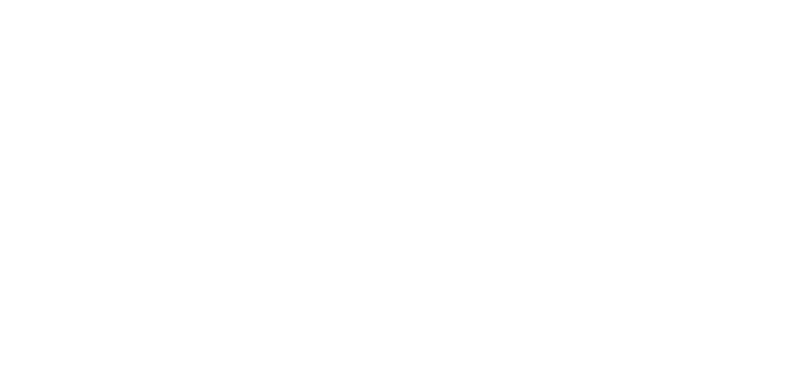
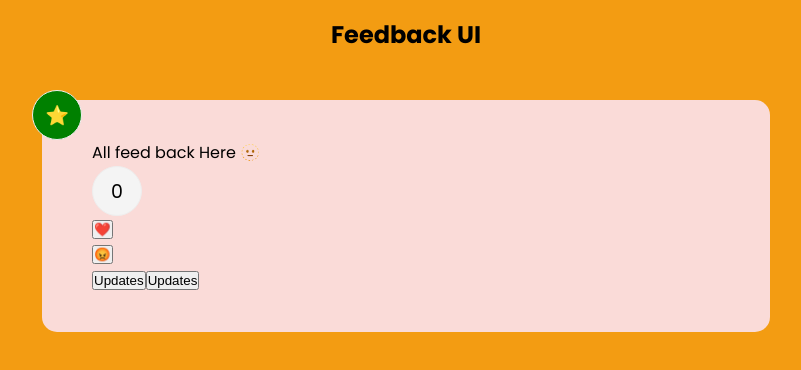
Before and after one commit to ReicaD/Service-Rating, a React (Create React App) app in the folder ratings/: page / in a window 1280 px wide. Shown: the top 370 px of the page, without its empty margins (234-1035 px from the left). Built offline with nearby package versions, Linux system fonts and the light colour scheme; the HTML template or start-up script is replaced by a standard one.

Commit message:
added useStates

```diff
--- a/ratings/src/App.js
+++ b/ratings/src/App.js
@@ -1,10 +1,15 @@
-import React from "react";
+import Header from "./components/Header";
+import FeedbackItem from "./components/FeedbackItem";
+
 
 function App() {
-  return React.createElement(
-    "div",
-    { className: "container" },
-    React.createElement("h1", {})
+  return (
+    <>
+      <Header bgColor="#F39C12" textColor="black" />
+      <div className="container">
+        <FeedbackItem />
+      </div>
+    </>
   );
 }
 
--- /dev/null
+++ b/ratings/src/components/FeedbackItem.jsx
@@ -0,0 +1,41 @@
+import react, { useState } from "react";
+//import { useEffect } from "react";
+
+function FeedbackItem() {
+  const [rating, setRating] = useState('⭐️');
+  const [text, setText] = useState("All feed back Here 🫥");
+  const [count,setCount] = useState(0)
+  console.log(text)
+  //console.log(FeedbackItem)
+
+  const handleClick = () => {
+    setRating(40);
+  };
+  const increment = () => {
+    // setState({ ...state,  count + 1 });
+   return setCount(count + 1)
+  };
+  const handleText =() =>{
+    return setText('Top viewers')
+  }
+  const decrement = () => {
+    // setState({ ...state, count - 1 });
+    return setCount(count - 1)
+  };
+  return (
+    <div className="card">
+      <div className="num-display">{rating}</div>
+      <div className="text-display">{text}</div>
+
+      <div className="num-display-count">{count}</div>
+
+      <button onClick={increment}>❤️</button><br/>
+      <button onClick={decrement}> 😡</button><br/>
+      <button onClick={handleText}>Updates</button>
+      <button onClick={handleClick}>Updates</button>
+
+    </div>
+  );
+}
+
+export default FeedbackItem;
--- /dev/null
+++ b/ratings/src/components/Header.jsx
@@ -0,0 +1,30 @@
+// import React from 'react'
+import PropTypes from 'prop-types'
+
+function Header({text,bgColor,textColor}) {
+    const headerStyles = {
+        backgroundColor:bgColor,
+         color:textColor,
+    }
+
+  return (
+    <header style={headerStyles}>
+      <div className ="container">
+         <h2>{text}</h2>
+      </div>
+    </header>
+  )
+}
+Header.defaultProps ={
+    text:'Feedback UI',
+    bgColor: 'blue',
+    textColor:'red',
+
+}
+Header.propTypes ={
+    text: PropTypes.string,
+    bgColor : PropTypes.string,
+    textColor:PropTypes,
+}
+
+export default Header
--- a/ratings/src/index.css
+++ b/ratings/src/index.css
@@ -1,108 +1,244 @@
-body {
+
+
+@import url('https://fonts.googleapis.com/css2?family=Poppins:wght@400;600;700&display=swap');
+
+* {
+  box-sizing: border-box;
   margin: 0;
-  font-family: -apple-system, BlinkMacSystemFont, 'Segoe UI', 'Roboto', 'Oxygen',
-    'Ubuntu', 'Cantarell', 'Fira Sans', 'Droid Sans', 'Helvetica Neue',
-    sans-serif;
-  -webkit-font-smoothing: antialiased;
-  -moz-osx-font-smoothing: grayscale;
+  padding: 0;
 }
 
-code {
-  font-family: source-code-pro, Menlo, Monaco, Consolas, 'Courier New',
-    monospace;
-}
- /* body{
-   display: none;
- }
- body{
-  background:#bcaed0;
-}
 body {
-max-width: 1200px;
-margin: 20px auto;
-padding: 0 20px;
-font-family: sans-serif, serif;
+  font-family: 'Poppins', sans-serif;
+  background-color:#F39C12 ;
+  color: #fff;
+  line-height: 1.6;
 }
 
-p,
-h1,
-h2,
-h3,
-a,
 ul {
-margin: 0;
-padding: 0;
-text-decoration: none;
-color: #a1887f;
+  list-style: none;
 }
-nav {
+
+.container {
+  max-width: 768px;
+  margin: auto;
+  padding: 0 20px;
+}
+
+header {
+  height: 70px;
+  width: 100%;
   display: flex;
   justify-content: space-between;
-margin-bottom: 60px;
-padding-bottom: 10px;
-border-bottom: 1px solid rgb(238, 231, 231);
-text-transform: uppercase;
+  align-items: center;
+  margin-bottom: 30px;
 }
 
-nav ul {
+.card {
+  background-color:#FADBD8;
+  color:black;
+  border-radius: 15px;
+  padding: 40px 50px;
+  margin: 20px 0;
+  position: relative;
+}
+
+.card.reverse {
+  background-color: rgba(0, 0, 0, 0.4);
+  color: #fff;
+}
+
+.card h2 {
+  font-size: 22px;
+  font-weight: 600;
+  text-align: center;
+}
+
+.rating {
+  display: flex;
+  align-items: center;
+  justify-content: space-around;
+  margin: 30px 0 40px;
+}
+
+.rating li,
+.num-display {
+  position: relative;
+  background: #f4f4f4;
+  width: 50px;
+  height: 50px;
+  padding: 10px;
+  text-align: center;
+  border-radius: 50%;
+  font-size: 19px;
+  border: 1px #eee solid;
+  transition: 0.3s;
+}
+.num-display-count {
+  position: relative;
+  background: #f4f4f4;
+  width: 50px;
+  height: 50px;
+  padding: 10px;
+  text-align: center;
+  border-radius: 50%;
+  font-size: 19px;
+  border: 1px #eee solid;
+  transition: 0.3s;
+}
+
+.rating li label {
+  position: absolute;
+  top: 50%;
+  left: 50%;
+  width: 50px;
+  height: 50px;
+  padding: 10px;
+  border-radius: 50%;
+  transform: translate(-50%, -50%);
+  cursor: pointer;
+}
+
+.rating li:hover,
+.num-display {
+  background: green;
+  color: #fff;
+}
+
+[type='radio'] {
+  opacity: 0;
+}
+
+[type='radio']:checked ~ label {
+  background: #ff6a95;
+  color: #fff;
+}
+
+.input-group {
+  display: flex;
+  flex-direction: row;
+  border: 1px solid #ccc;
+  padding: 8px 10px;
+  border-radius: 8px;
+}
+
+input {
+  flex-grow: 2;
+  border: none;
+  font-size: 16px;
+}
+
+input:focus {
+  outline: none;
+}
+
+.feedback-stats {
+  color: #fff;
   display: flex;
   justify-content: space-between;
-align-items: flex-end;
-}
-nav li {
-list-style-type: none;
-margin-left: 20px;
+  align-items: center;
 }
 
-nav h1 {
-font-size: 3em;
+.num-display {
+  position: absolute;
+  top: -10px;
+  left: -10px;
 }
 
-nav p,
-nav a {
-color: rgb(247, 241, 241);
-font-weight: 300;
-}
-footer {
-color: #a1887f;
-text-align: center;
-margin: 80px auto 20px;
-}
-h2 {
-margin-bottom: 40px;
-}
-h3 {
-text-transform: capitalize;
-margin-bottom: 8px;
-}
-.content {
-margin: left 20px;
-}
-.create-blog form {
-max-width: 400px;
-margin: 0 auto;
-}
-.create-blog input .create-blog textarea {
-display: block;
-width: 100%;
-margin: 10px 0;
-padding: 8px;
-}
-.create-blog label {
-display: block;
-margin: top 24px;
+.close,
+.edit {
+  position: absolute;
+  top: 10px;
+  right: 20px;
+  cursor: pointer;
+  background: none;
+  border: none;
 }
 
-textarea {
-height: 120px;
+.edit {
+  right: 40px;
 }
 
-.create-blog button {
-margin-top: 20px;
-background: rgb(196, 33, 33);
-color: ghostwhite;
-padding: 6px;
+.btn {
+  color: #fff;
   border: 0;
-font-size: 1.2em;
+  border-radius: 8px;
+  color: #fff;
+  width: 100px;
+  height: 40px;
   cursor: pointer;
-} */
+}
+
+.btn-primary {
+  background-color: #202142;
+}
+
+.btn-secondary {
+  background: #ff6a95;
+}
+
+.btn:hover {
+  transform: scale(0.98);
+  opacity: 0.9;
+}
+
+.btn:disabled {
+  background-color: #cccccc;
+  color: #333;
+  cursor: auto;
+}
+
+.btn:disabled:hover {
+  transform: scale(1);
+  opacity: 1;
+}
+
+.message {
+  padding-top: 10px;
+  text-align: center;
+  color: rebeccapurple;
+}
+
+/* FIX: Remove position: absolute to keep about icon at the bottom of the
+ * document */
+.about-link {
+  display: flex;
+  justify-content: flex-end;
+}
+
+/* FIX: Remove position: absolute to keep about icon at the bottom of the
+ * document */
+.about-link a {
+  color: #fff;
+  cursor: pointer;
+}
+
+.about-link a:hover {
+  color: #ff6a95;
+}
+
+.about h1 {
+  margin-bottom: 20px;
+}
+
+.about p {
+  margin: 10px 0;
+}
+
+@media (max-width: 600px) {
+  .rating li {
+    margin: 10px 3px;
+  }
+
+  .rating {
+    display: flex;
+    align-items: center;
+    justify-content: center;
+    flex-wrap: wrap;
+    margin: 30px 0 40px;
+  }
+
+  .input-group input {
+    width: 80%;
+  }
+}
```
Lines whose indentation alone changed are shown as unchanged.
